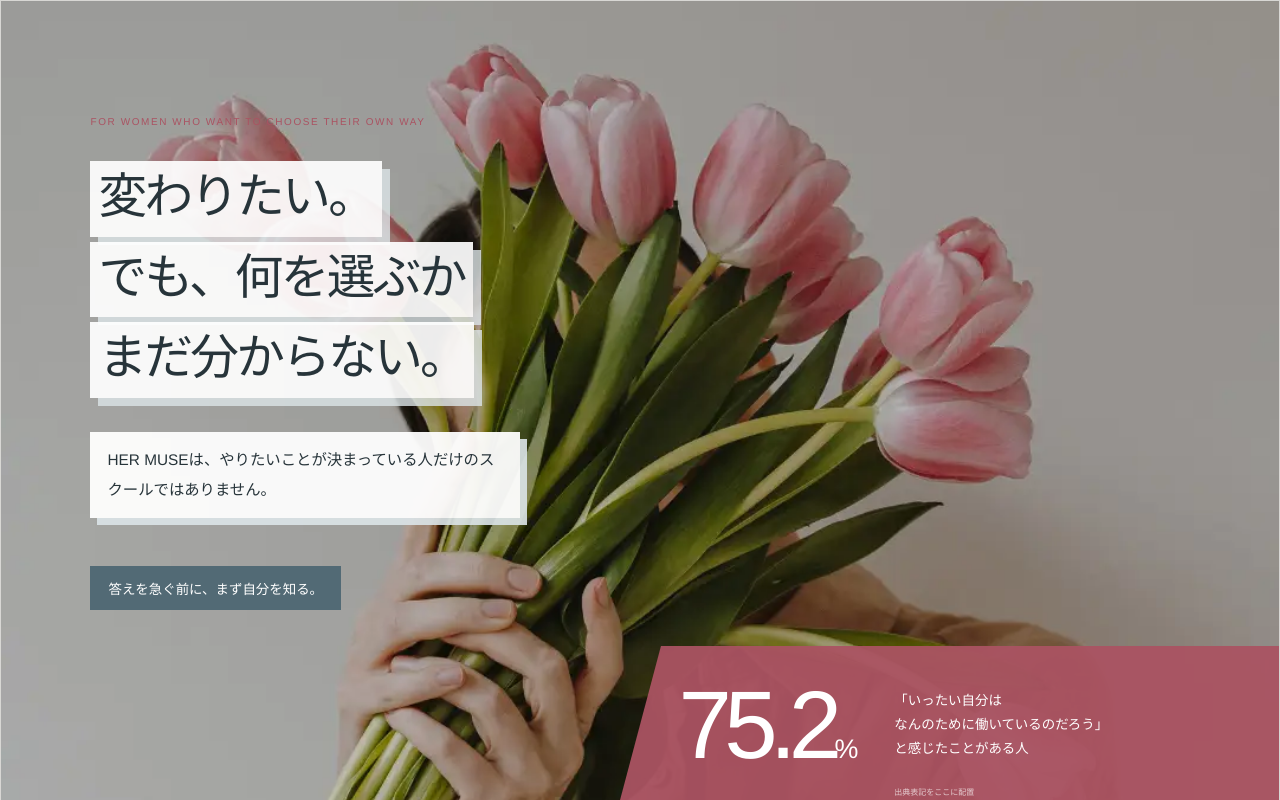
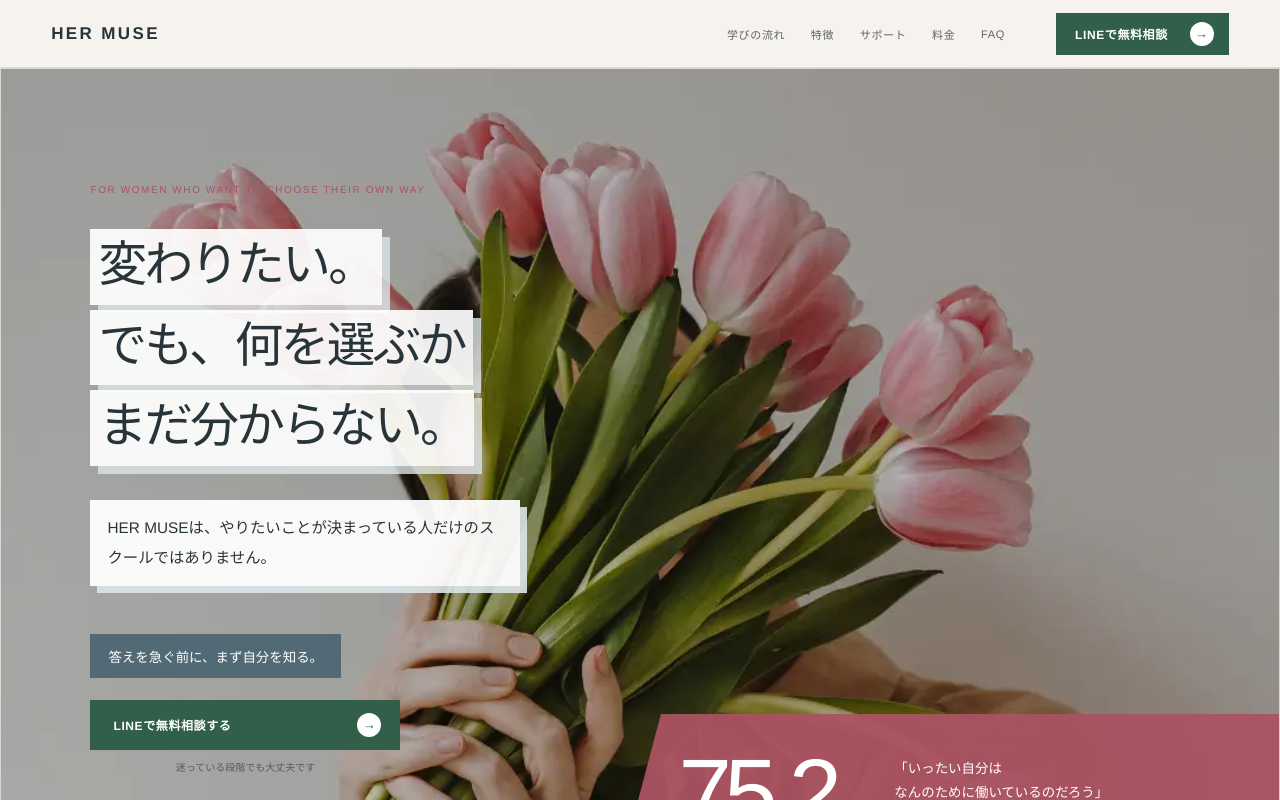
Before and after one commit to hikaru-tell/prego-hermuse-lp, a Next.js app: page / in a window 1280 px wide. Shown: the top 800 px of the page. Built offline with nearby package versions, Linux system fonts and the light colour scheme.

Commit message:
Add sticky header and LINE CTA flow

```diff
--- a/app/globals.css
+++ b/app/globals.css
@@ -677,6 +677,207 @@ button { font: inherit; }
   #her-muse-reference-body-v2 .hmr-page.hmr-page-sp { width: 100%; }
 }
 
+/* Header and lead-generation CTAs */
+#her-muse-reference-body-v2 .hmr-site-header {
+  position: sticky;
+  z-index: 100;
+  top: 0;
+  display: grid;
+  min-height: 68px;
+  padding: 0 clamp(20px, 4vw, 64px);
+  align-items: center;
+  grid-template-columns: auto 1fr auto;
+  gap: clamp(24px, 4vw, 64px);
+  border-bottom: 1px solid rgba(39, 52, 58, .12);
+  background: rgba(246, 242, 237, .94);
+  backdrop-filter: blur(14px);
+}
+#her-muse-reference-body-v2 .hmr-header-logo {
+  color: var(--hmr-ink);
+  font-size: 17px;
+  font-weight: 600;
+  letter-spacing: .14em;
+  text-decoration: none;
+  white-space: nowrap;
+}
+#her-muse-reference-body-v2 .hmr-header-nav {
+  display: flex;
+  align-items: center;
+  justify-content: flex-end;
+  gap: clamp(16px, 2vw, 30px);
+}
+#her-muse-reference-body-v2 .hmr-header-nav a {
+  color: rgba(39, 52, 58, .74);
+  font-size: 11px;
+  font-weight: 500;
+  letter-spacing: .06em;
+  text-decoration: none;
+  white-space: nowrap;
+  transition: color .2s ease;
+}
+#her-muse-reference-body-v2 .hmr-header-nav a:hover {
+  color: var(--hmr-red);
+}
+#her-muse-reference-body-v2 .hmr-header-cta,
+#her-muse-reference-body-v2 .hmr-cta-button {
+  display: inline-flex;
+  min-height: 50px;
+  padding: 0 18px 0 22px;
+  align-items: center;
+  justify-content: space-between;
+  gap: 22px;
+  border: 1px solid #315f4a;
+  color: #fff;
+  background: #315f4a;
+  font-size: 12px;
+  font-weight: 600;
+  letter-spacing: .05em;
+  text-decoration: none;
+  white-space: nowrap;
+  transition: color .2s ease, background-color .2s ease, transform .2s ease;
+}
+#her-muse-reference-body-v2 .hmr-header-cta {
+  min-height: 42px;
+  padding-inline: 18px 14px;
+}
+#her-muse-reference-body-v2 .hmr-header-cta b,
+#her-muse-reference-body-v2 .hmr-cta-button b {
+  display: grid;
+  width: 24px;
+  aspect-ratio: 1;
+  place-items: center;
+  border-radius: 50%;
+  color: #315f4a;
+  background: #fff;
+  font-size: 13px;
+  font-weight: 500;
+}
+#her-muse-reference-body-v2 .hmr-header-cta:hover,
+#her-muse-reference-body-v2 .hmr-cta-button:hover {
+  color: #315f4a;
+  background: #fff;
+  transform: translateY(-2px);
+}
+#her-muse-reference-body-v2 .hmr-opening-actions {
+  display: grid;
+  width: min(310px, 100%);
+  margin-top: 22px;
+  gap: 9px;
+}
+#her-muse-reference-body-v2 .hmr-opening-actions small {
+  color: rgba(39, 52, 58, .64);
+  font-size: 10px;
+  text-align: center;
+}
+#her-muse-reference-body-v2 .hmr-line-cta {
+  display: grid;
+  padding: clamp(64px, 8vw, 112px) 7%;
+  align-items: center;
+  grid-template-columns: minmax(0, 1fr) auto;
+  gap: clamp(42px, 7vw, 100px);
+  color: #fff;
+  background: #315f4a;
+}
+#her-muse-reference-body-v2 .hmr-line-cta-copy > p {
+  margin: 0 0 26px;
+  color: var(--hmr-lime);
+  font-size: 9px;
+  font-weight: 600;
+  letter-spacing: .18em;
+}
+#her-muse-reference-body-v2 .hmr-line-cta-copy h2 {
+  margin: 0;
+  font-size: clamp(28px, 3.6vw, 50px);
+  font-weight: 500;
+  line-height: 1.55;
+  letter-spacing: -.04em;
+}
+#her-muse-reference-body-v2 .hmr-line-cta-copy h2 i {
+  display: block;
+  font-style: normal;
+  white-space: nowrap;
+}
+#her-muse-reference-body-v2 .hmr-line-cta-copy small {
+  display: block;
+  margin-top: 22px;
+  color: rgba(255, 255, 255, .7);
+  font-size: 11px;
+}
+#her-muse-reference-body-v2 .hmr-cta-button--light {
+  min-width: min(320px, 100%);
+  border-color: #fff;
+  color: #315f4a;
+  background: #fff;
+}
+#her-muse-reference-body-v2 .hmr-cta-button--light b {
+  color: #fff;
+  background: #315f4a;
+}
+#her-muse-reference-body-v2 .hmr-cta-button--light:hover {
+  color: #fff;
+  background: transparent;
+}
+#her-muse-reference-body-v2 .hmr-cta-button--price {
+  width: 100%;
+  margin-top: 26px;
+  border-color: var(--hmr-lime);
+  color: var(--hmr-ink);
+  background: var(--hmr-lime);
+}
+#her-muse-reference-body-v2 .hmr-cta-button--price b {
+  color: #315f4a;
+}
+#her-muse-reference-body-v2 .hmr-cta-button--price:hover {
+  border-color: #fff;
+}
+#her-muse-reference-body-v2 section[id] {
+  scroll-margin-top: 76px;
+}
+
+@media (max-width: 767px) {
+  #her-muse-reference-body-v2 .hmr-site-header {
+    min-height: 58px;
+    padding-inline: 16px;
+    grid-template-columns: 1fr auto;
+    gap: 12px;
+  }
+  #her-muse-reference-body-v2 .hmr-header-logo {
+    font-size: 14px;
+  }
+  #her-muse-reference-body-v2 .hmr-header-nav {
+    display: none;
+  }
+  #her-muse-reference-body-v2 .hmr-header-cta {
+    min-height: 38px;
+    padding-inline: 13px 9px;
+    gap: 10px;
+    font-size: 10px;
+  }
+  #her-muse-reference-body-v2 .hmr-header-cta b {
+    width: 21px;
+    font-size: 11px;
+  }
+  #her-muse-reference-body-v2 .hmr-opening-actions {
+    width: 100%;
+    margin-top: 18px;
+  }
+  #her-muse-reference-body-v2 .hmr-cta-button {
+    width: 100%;
+  }
+  #her-muse-reference-body-v2 .hmr-line-cta {
+    padding: 58px 20px;
+    grid-template-columns: 1fr;
+    gap: 34px;
+  }
+  #her-muse-reference-body-v2 .hmr-line-cta-copy h2 {
+    font-size: 27px;
+  }
+  #her-muse-reference-body-v2 .hmr-line-cta-copy small {
+    max-width: 280px;
+    line-height: 1.8;
+  }
+}
+
 /* Refined heading scale */
 #her-muse-reference-body-v2 .hmr-opening h2 {
   font-size: clamp(29px, 3.8vw, 56px);
--- a/app/page.tsx
+++ b/app/page.tsx
@@ -1,15 +1,30 @@
 const pageMarkup = String.raw`
 <div id="her-muse-reference-body-v2">
-<main class="hmr-page" data-hmr-page aria-label="HER MUSE FV以降のデザイン再提案">
-    <section class="hmr-opening">
+  <header class="hmr-site-header">
+    <a class="hmr-header-logo" href="#top" aria-label="HER MUSE トップへ">HER MUSE</a>
+    <nav class="hmr-header-nav" aria-label="ページ内ナビゲーション">
+      <a href="#program">学びの流れ</a>
+      <a href="#features">特徴</a>
+      <a href="#support">サポート</a>
+      <a href="#price">料金</a>
+      <a href="#faq">FAQ</a>
+    </nav>
+    <a class="hmr-header-cta" href="#line-entry"><span>LINEで無料相談</span><b aria-hidden="true">→</b></a>
+  </header>
+<main id="top" class="hmr-page" data-hmr-page aria-label="HER MUSE 女性のための6ヶ月制オンラインカレッジ">
+    <section class="hmr-opening" aria-labelledby="opening-title">
       <div class="hmr-opening-copy">
         <p class="hmr-kicker">FOR WOMEN WHO WANT TO CHOOSE THEIR OWN WAY</p>
-        <h2>
+        <h2 id="opening-title">
           <span class="hmr-copy-pc"><i>変わりたい。</i><i>でも、何を選ぶか</i><i>まだ分からない。</i></span>
           <span class="hmr-copy-sp"><i>変わりたい。</i><i>でも、何を選べば</i><i>いいか、まだ</i><i>分からない。</i></span>
         </h2>
         <p class="hmr-opening-lead">HER MUSEは、やりたいことが決まっている人だけのスクールではありません。</p>
         <div class="hmr-opening-ribbon">答えを急ぐ前に、まず自分を知る。</div>
+        <div class="hmr-opening-actions">
+          <a class="hmr-cta-button" href="#line-entry"><span>LINEで無料相談する</span><b aria-hidden="true">→</b></a>
+          <small>迷っている段階でも大丈夫です</small>
+        </div>
       </div>
       <div class="hmr-opening-photo" role="img" aria-label="チューリップを抱える女性の写真"></div>
       <div class="hmr-opening-stat">
@@ -51,7 +66,7 @@ const pageMarkup = String.raw`
       <p class="hmr-after-note"><span>スキルを増やすだけではなく、</span><strong>自分で次を選べる状態</strong><span>を目指します。</span></p>
     </section>
 
-    <section class="hmr-program">
+    <section id="program" class="hmr-program">
       <div class="hmr-program-backdrop"></div>
       <div class="hmr-program-copy">
         <p class="hmr-section-no">03 / THE HER MUSE PROGRAM</p>
@@ -69,7 +84,7 @@ const pageMarkup = String.raw`
       </div>
     </section>
 
-    <section class="hmr-benefits">
+    <section id="features" class="hmr-benefits">
       <div class="hmr-benefits-heading">
         <p class="hmr-section-no">DESIGNED FOR YOUR LIFE</p>
         <h2>
@@ -111,6 +126,15 @@ const pageMarkup = String.raw`
       </div>
     </section>
 
+    <section id="line-entry" class="hmr-line-cta" aria-label="LINE無料相談のご案内">
+      <div class="hmr-line-cta-copy">
+        <p>FREE GUIDANCE VIA LINE</p>
+        <h2><i>迷っている段階でも、</i><i>まずは話してみませんか。</i></h2>
+        <small>受講を決める前のご相談だけでも大丈夫です。</small>
+      </div>
+      <a class="hmr-cta-button hmr-cta-button--light" href="#line-entry" data-line-url="pending"><span>LINEで無料相談する</span><b aria-hidden="true">→</b></a>
+    </section>
+
     <section class="hmr-learning">
       <div class="hmr-learning-illustration" role="img" aria-label="腕を伸ばす女性の線画"></div>
       <div class="hmr-learning-copy">
@@ -128,7 +152,7 @@ const pageMarkup = String.raw`
       </div>
     </section>
 
-    <section class="hmr-support">
+    <section id="support" class="hmr-support">
       <div class="hmr-support-title">
         <p class="hmr-section-no">05 / SUPPORT & PEOPLE</p>
         <h2>
@@ -166,7 +190,7 @@ const pageMarkup = String.raw`
       </div>
     </section>
 
-    <section class="hmr-price">
+    <section id="price" class="hmr-price">
       <div class="hmr-price-intro">
         <p class="hmr-section-no">07 / PLAN & PRICE</p>
         <h2><i>6ヶ月の学びを、</i><i>無理なく続ける。</i></h2>
@@ -177,10 +201,11 @@ const pageMarkup = String.raw`
         <p><span>本科カリキュラム</span><strong>9,800<small>円 / 月</small></strong></p>
         <p><span>6ヶ月総額目安</span><strong>108,600<small>円</small></strong></p>
         <small>入会金49,800円＋月額9,800円×6ヶ月</small>
+        <a class="hmr-cta-button hmr-cta-button--price" href="#line-entry"><span>LINEで無料相談する</span><b aria-hidden="true">→</b></a>
       </div>
     </section>
 
-    <section class="hmr-faq">
+    <section id="faq" class="hmr-faq">
       <div class="hmr-faq-heading"><p class="hmr-section-no">08 / FAQ</p><h2><i>よくある質問</i></h2></div>
       <div class="hmr-faq-list">
         <p><span>Q01</span>やりたいことが決まっていなくても参加できますか？<b>＋</b></p>
```
